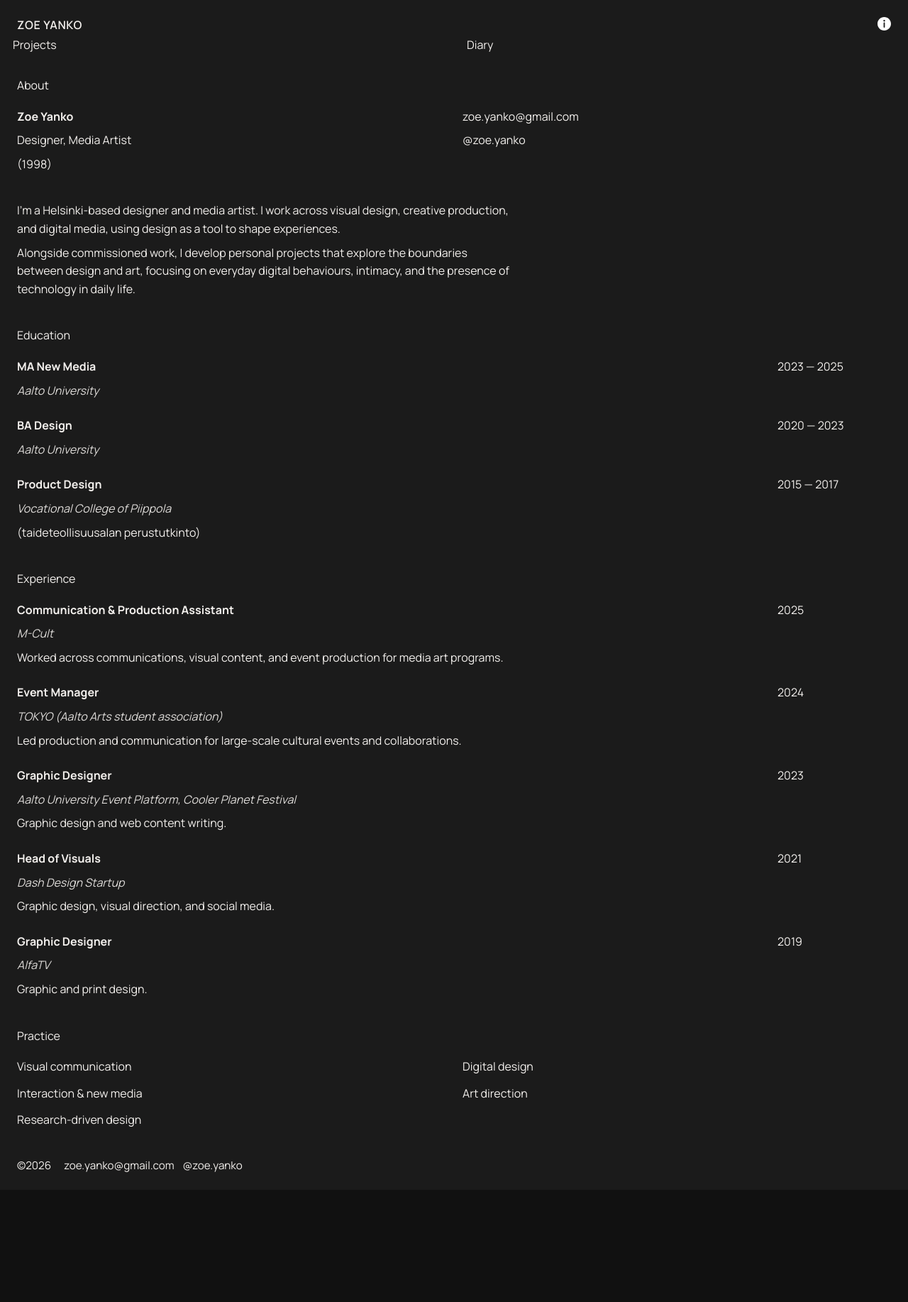
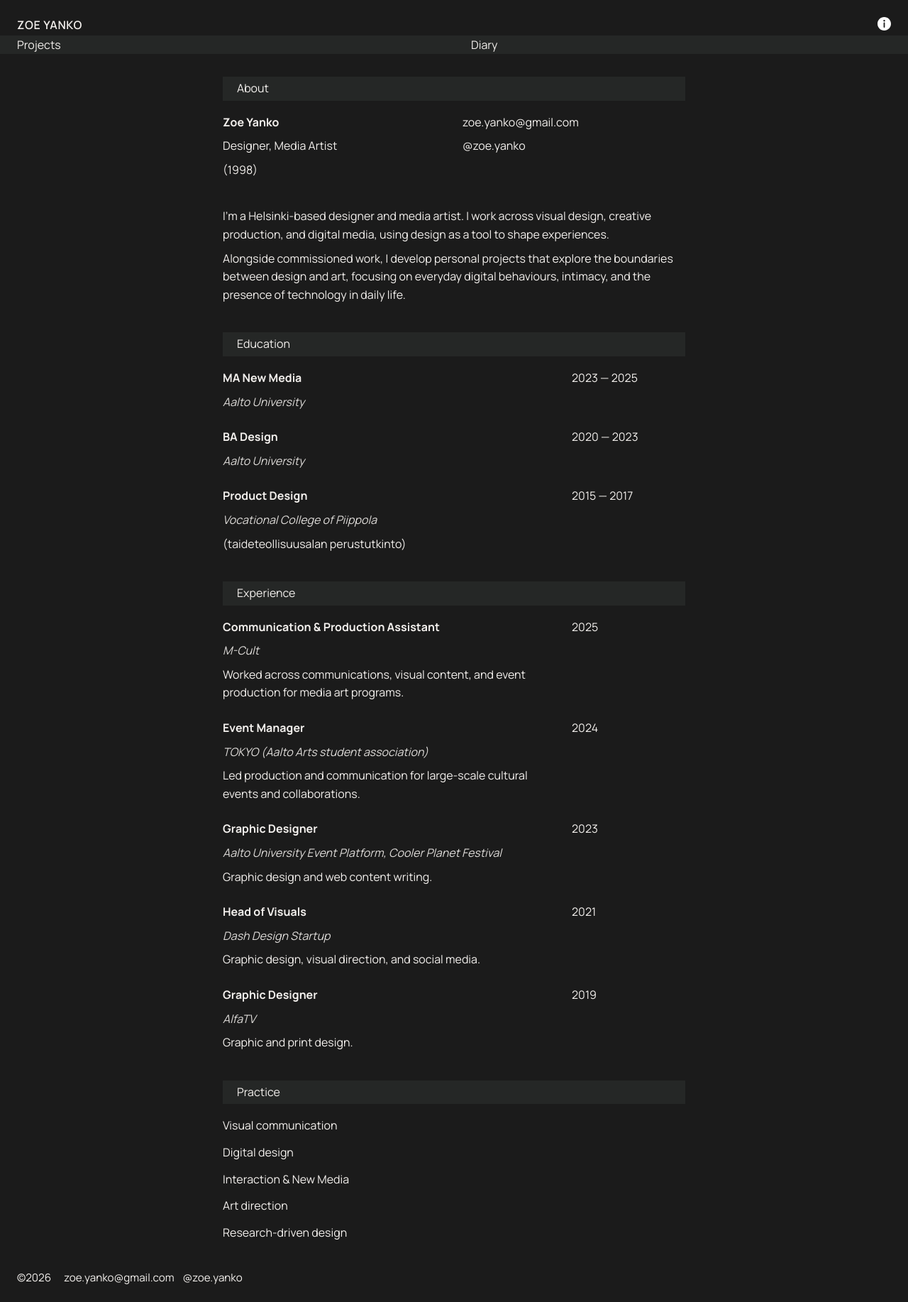
Before and after one commit to zoeyanko/test_portfolio, a React (Vite) app: page /about in a window 1280 px wide. Shown: the whole page at 71% size. Before the commit the page ends 1676 px from the top, so only its background shows below. Built offline with nearby package versions, Linux system fonts and the light colour scheme.

Commit message:
updated CSS

```diff
--- a/src/pages/About.jsx
+++ b/src/pages/About.jsx
@@ -185,7 +185,7 @@ function About() {
               <div className="about-practice-grid">
                 <p>Visual communication</p>
                 <p>Digital design</p>
-                <p>Interaction &amp; new media</p>
+                <p>Interaction &amp; New Media</p>
                 <p>Art direction</p>
                 <p>Research-driven design</p>
               </div>
--- a/src/style.css
+++ b/src/style.css
@@ -211,14 +211,14 @@ a {
 .subnav-link {
   flex: 1;
   text-align: left;
-  padding: 2px 18px;
+  padding: 2px 24px;
   color: var(--text);
-  background: transparent;
+  background: rgb(37, 39, 38);
   transition: all 0.3s ease;
 }
 
 .subnav-link:hover {
-  opacity: 0.8;
+  opacity: 0.7;
 }
 
 .subnav-link.active {
@@ -228,6 +228,8 @@ a {
 
 .page-inner {
   padding: 0 24px 24px;
+  max-width: 700px;
+  margin: 0 auto;
 }
 
 h1 {
@@ -523,6 +525,9 @@ p {
 
 .about-heading {
   margin: 0;
+  display: inline-block;
+  background: rgb(37, 39, 38);
+  padding: 4px 20px;
 }
 
 .about-intro-grid {
@@ -561,7 +566,7 @@ p {
 
 .about-practice-grid {
   display: grid;
-  grid-template-columns: 1fr 1fr;
+  grid-template-columns: 1fr;
   gap: 12px 24px;
 }
 
@@ -606,6 +611,7 @@ p {
   }
    .page-inner {
     padding: 0 18px 18px;
+
   }
 
   .site-header {
@@ -613,6 +619,10 @@ p {
     left: 18px;
     right: 18px;
       z-index: 30;
+  }
+
+   .subnav-link {
+    padding: 2px 18px;
   }
 
   .page-content {
```
